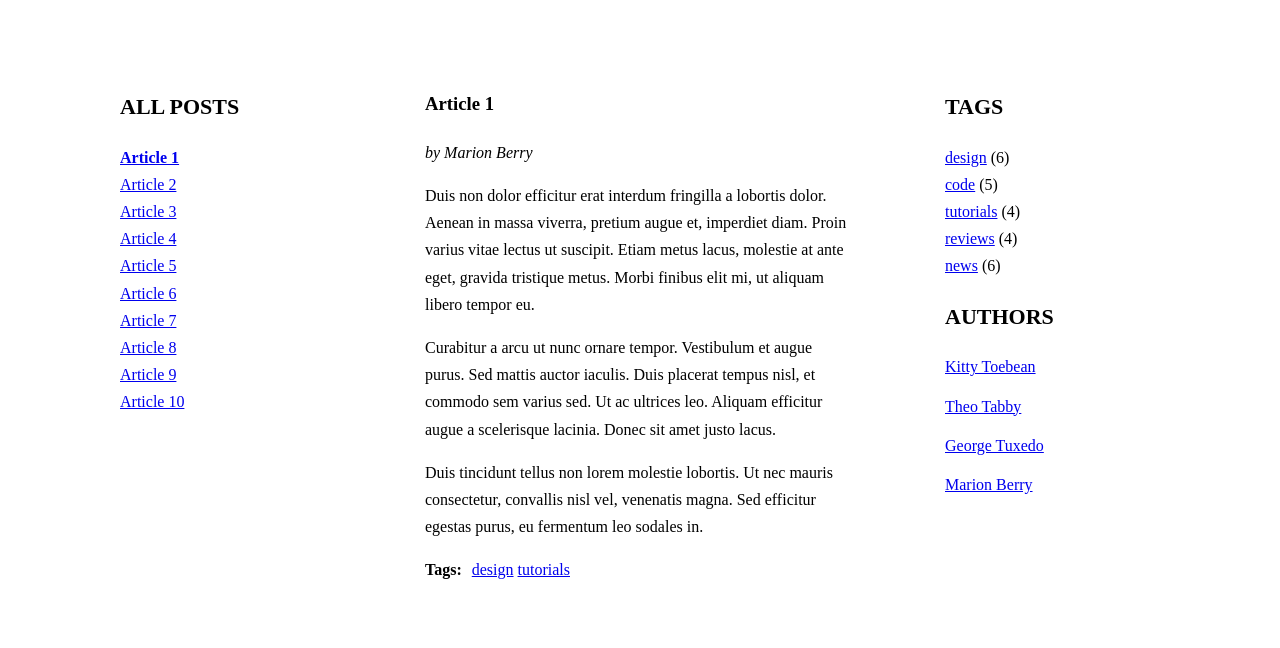
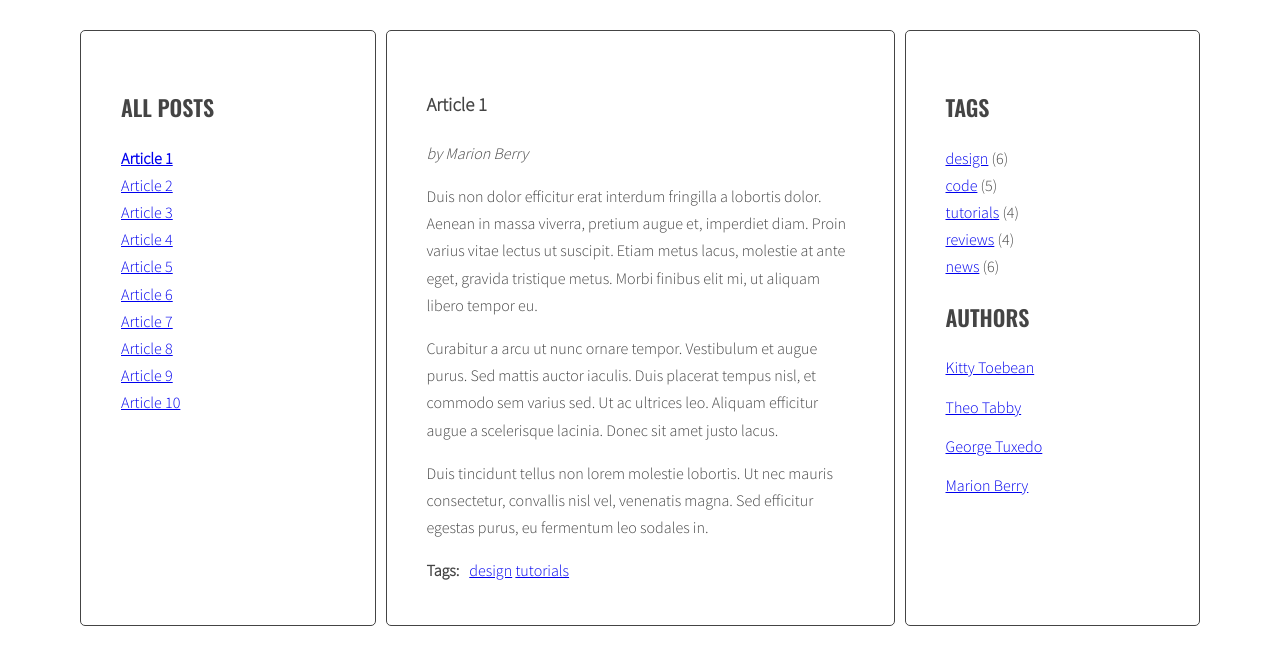
Before and after one commit to przemekLLU/javascript-blog, a website: page index.html in a window 1280 px wide. Shown: the part 152-800 px from the top of the page. Drawn offline with nearby package versions, Linux system fonts and the light colour scheme.

Commit message:
wersja 0.0 ale wszystko dziala

```diff
--- a/package.json
+++ b/package.json
@@ -11,11 +11,11 @@
     "test:html": "html-validate *.html",
     "build": "npm-run-all build:* test",
     "build:sass": "node-sass --output-style compact -o css sass",
-    "build:autoprefixer": "postcss *.css --use autoprefixer -d css/.css",
+    "build:autoprefixer": "postcss css/*.css --use autoprefixer -d css/",
     "build-dev": "npm-run-all build-dev:sass build:autoprefixer",
     "build-dev:sass": "node-sass --output-style expanded --source-map true -o css sass",
     "watch": "npm-run-all build:* build-dev -p watch:*",
-    "watch:browsersync": "browser-sync start --server --files \"css/*.css\" \"*.html\"",
+    "watch:browsersync": "browser-sync start --server --files \"css/*.css\" \"*.html\" \"js/*.js\"",
     "watch:sassprefixer": "onchange sass/*.scss -- npm run build-dev"
   },
   "keywords": [],
--- a/sass/style.scss
+++ b/sass/style.scss
@@ -0,0 +1,120 @@
+@import url('https://fonts.googleapis.com/css?family=Oswald:400,600|Sacramento|Source+Sans+Pro:300&subset=latin-ext');
+
+/* Variables */
+
+$color-light: #fff;
+$color-dark: #444;
+
+$font-logo: 'Sacramento', cursive;
+$font-header: 'Oswald', sans-serif;
+$font-text: 'Source Sans Pro', sans-serif;
+
+/* Global */
+
+*, *::before, *::after {
+  box-sizing: border-box;
+}
+
+body {
+  background: $color-light;
+  font-family: $font-text;
+  color: $color-dark;
+  font-weight: 300;
+  font-size: 16px;
+  line-height: 1.7;
+}
+
+.container {
+  max-width: 1140px;
+  margin: 0 auto;
+}
+
+.section-title {
+  font-size: 22px;
+  text-transform: uppercase;
+  font-family: $font-header;
+  font-weight: 600;
+  span {
+    text-transform: none;
+    font-weight: 400;
+    color: lighten($color-dark, 20%);
+  }
+}
+
+/* Layout */
+
+.wrapper {
+  display: flex;
+  margin-left: 10px;
+}
+
+.sidebar {
+  flex: 1 0 0;
+}
+
+.posts {
+  flex: 2 0 0;
+}
+
+.sidebar, .posts {
+  background: $color-light;
+  margin-right: 10px;
+  padding: 40px;
+  border: 1px solid $color-dark;
+  border-radius: 5px;
+}
+
+/* Logo */
+
+.logo {
+  font-family: $font-logo;
+  font-weight: 400;
+  font-size: 104px;
+  line-height: 1;
+  text-align: center;
+}
+
+/* Lists */
+
+.list {
+  list-style-type: none;
+  margin: 0;
+  padding: 0;
+  .active {
+    font-weight: bold;
+  }
+}
+
+.list-horizontal {
+  li {
+    display: inline-block;
+  }
+}
+
+/* Authors */
+
+.authors {
+  li {
+    margin-bottom: 12px;
+  }
+}
+
+/* Post */
+
+.post {
+  display: none;
+  &.active {
+    display: block;
+  }
+}
+
+.post-author {
+  font-style: italic;
+}
+
+.post-tags {
+  display: flex;
+  p {
+    margin: 0 10px 0 0;
+  }
+}
```
Also changed, not shown: css/.css/style.css, css/style.css, 1 other file.
